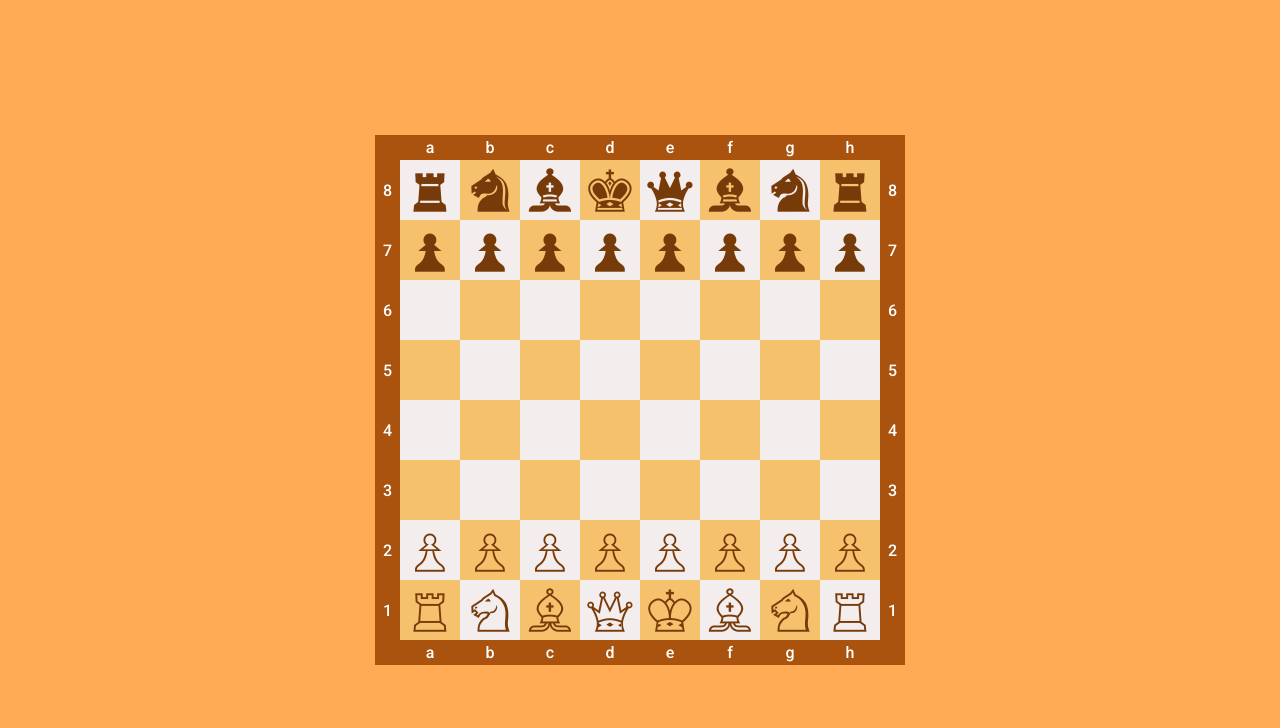
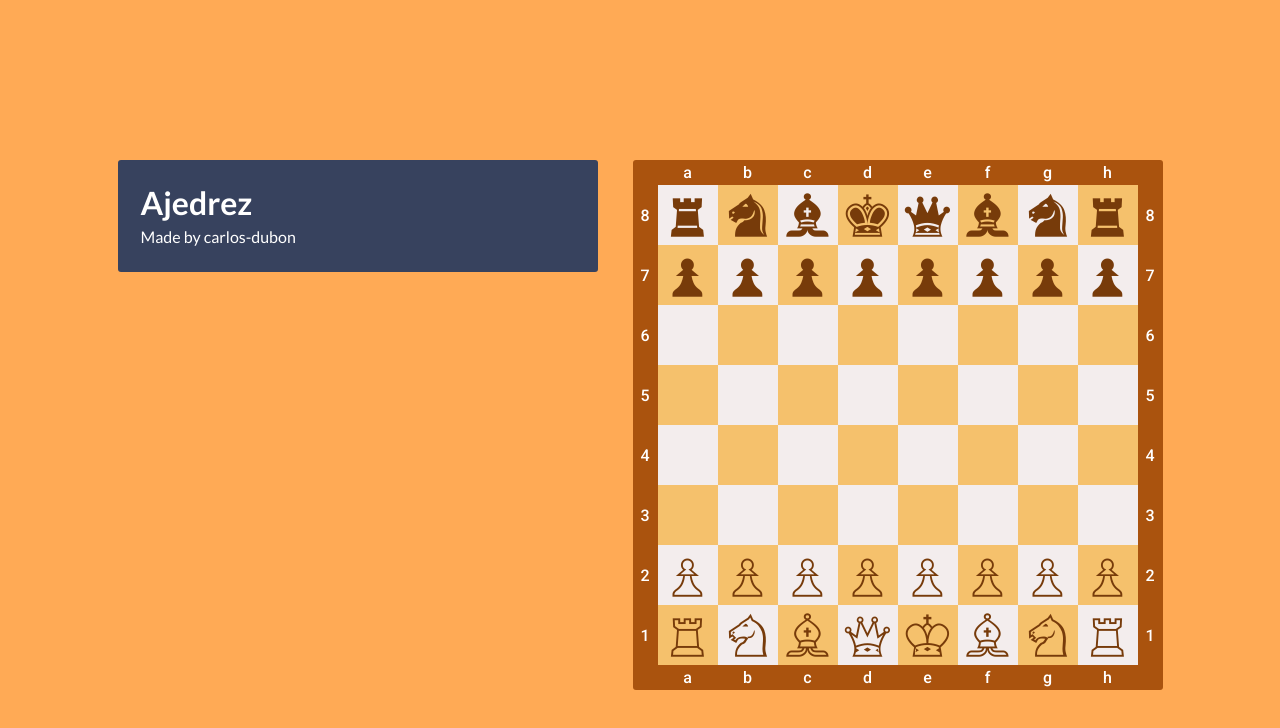
Before and after one commit to carlos-dubon/chess, a website built with webpack: page src/index.html in a window 1280 px wide. Built offline with nearby package versions, Linux system fonts and the light colour scheme.

Commit message:
User interface

```diff
--- a/src/index.html
+++ b/src/index.html
@@ -5,12 +5,26 @@
     <meta name="viewport" content="width=device-width, initial-scale=1.0" />
     <link rel="shortcut icon" href="./images/favicon.png" type="image/x-icon" />
     <link
+      href="https://fonts.googleapis.com/css2?family=Lato:wght@400;700&display=swap"
+      rel="stylesheet"
+    />
+    <link
       href="https://fonts.googleapis.com/css2?family=Roboto:wght@300;400;500&display=swap"
       rel="stylesheet"
     />
     <title>Ajedrez</title>
   </head>
   <body>
+    <div class="main-wrapper">
+      <div class="game-stats">
+        <div class="header">
+          <h1>Ajedrez</h1>
+          <p>
+            Made by
+            <a href="https://github.com/carlos-dubon/chess">carlos-dubon</a>
+          </p>
+        </div>
+      </div>
       <div class="board-container">
         <div class="row-1"></div>
         <div class="row-2">
@@ -20,5 +34,6 @@
         </div>
         <div class="row-3"></div>
       </div>
+    </div>
   </body>
 </html>
--- a/src/scss/_container.scss
+++ b/src/scss/_container.scss
@@ -5,6 +5,8 @@
   align-items: center;
   width: 530px;
   height: 530px;
+  overflow: hidden;
+  border-radius: 3px;
   .row-1,
   .row-3 {
     color: white;
--- a/src/scss/main.scss
+++ b/src/scss/main.scss
@@ -1,12 +1,16 @@
 @import "chessfont";
 @import "constants";
 @import "container";
-
 
 * {
   box-sizing: border-box;
   margin: 0;
   padding: 0;
+}
+
+a {
+  text-decoration: none;
+  color: inherit;
 }
 
 body {
@@ -73,3 +77,34 @@ body {
   opacity: 0.6;
   z-index: -1;
 }
+
+.main-wrapper {
+  display: flex;
+  flex-direction: row;
+  height: $boardSize;
+  .game-stats {
+    width: 480px;
+    font-family: "Lato", sans-serif;
+    margin-right: 35px;
+    .header {
+      color: white;
+      width: 480px;
+      height: 112px;
+      background: #37425e;
+      border-radius: 3px;
+      padding: 23px;
+      h1 {
+        font-size: 32px;
+        padding-bottom: 5px;
+      }
+      p {
+        font-size: 16px;
+      }
+      a {
+        &:hover {
+          text-decoration: underline;
+        }
+      }
+    }
+  }
+}
```
Lines whose indentation alone changed are shown as unchanged.
